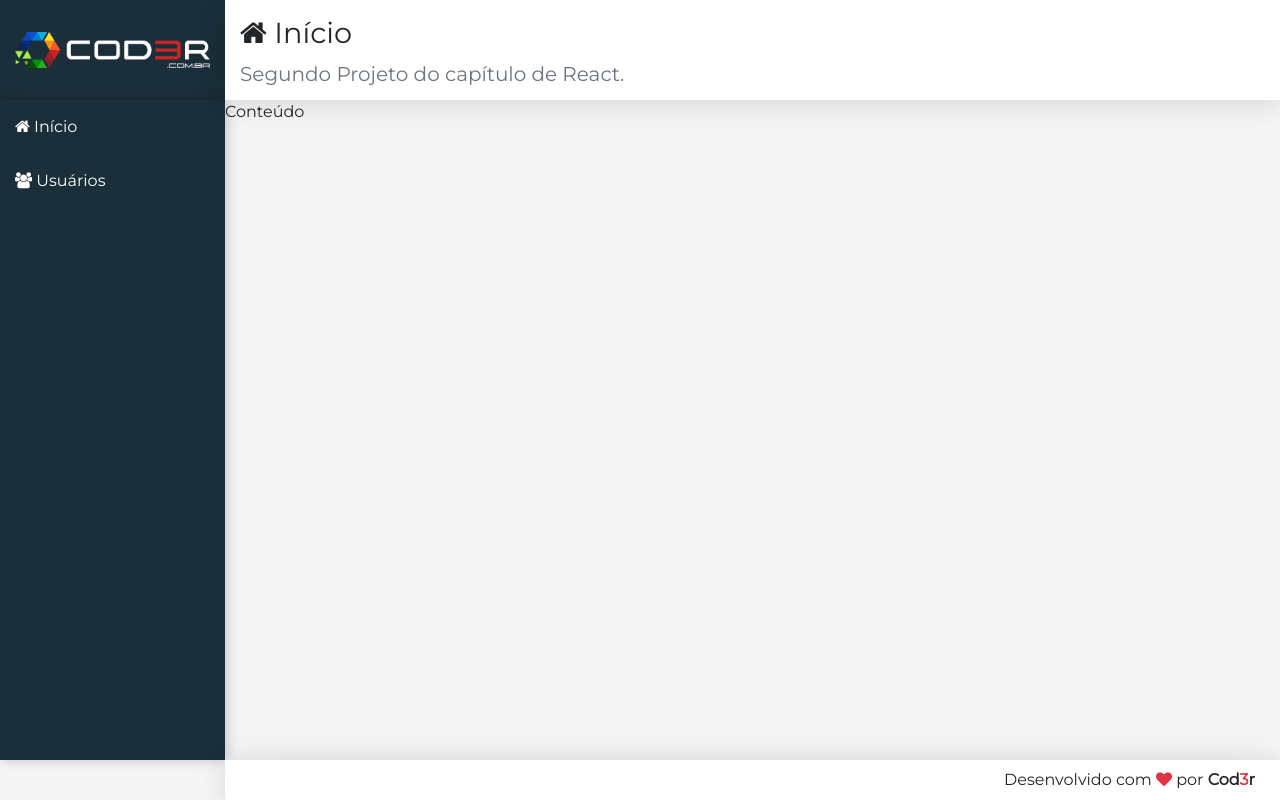
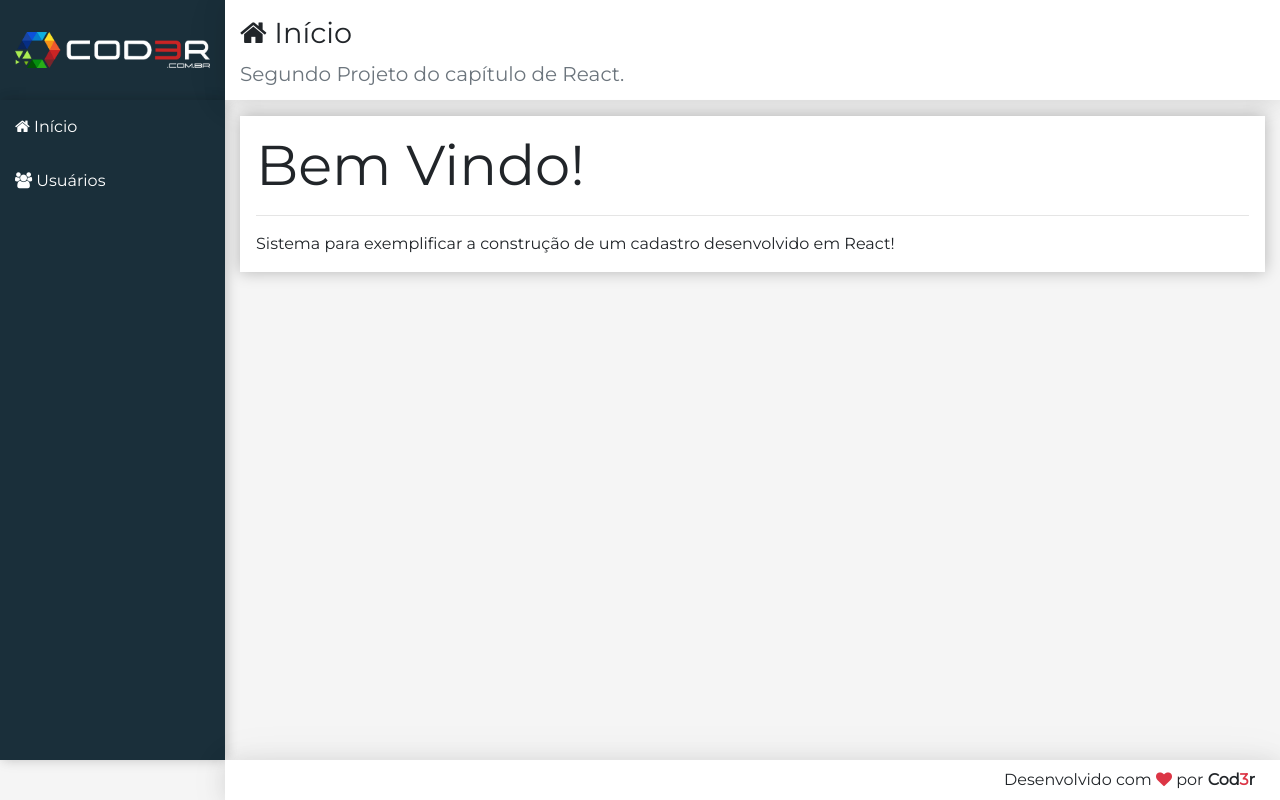
Before and after one commit to robertov8/crud-react, a React (Create React App) app in the folder frontend/: page / in a window 1280 px wide. Built offline with nearby package versions, Linux system fonts and the light colour scheme.

Commit message:
Componente Conteúdo

```diff
--- /dev/null
+++ b/frontend/src/components/home/Home.js
@@ -0,0 +1,12 @@
+import React from 'react';
+import Main from '../template/Main/Main';
+
+export default () =>
+    <Main
+        icon='home'
+        title='Início'
+        subtitle='Segundo Projeto do capítulo de React.' >
+        <div className='display-4'>Bem Vindo!</div>
+        <hr />
+        <p className='mb-0'>Sistema para exemplificar a construção de um cadastro desenvolvido em React!</p>
+    </Main>;
--- a/frontend/src/components/template/Main/Main.css
+++ b/frontend/src/components/template/Main/Main.css
@@ -0,0 +1,4 @@
+main > div {
+    background-color: #FFF;
+    box-shadow: 0 0 15px #0004;
+}
--- a/frontend/src/components/template/Main/Main.js
+++ b/frontend/src/components/template/Main/Main.js
@@ -7,7 +7,9 @@
     <Fragment>
         <Header {...props} />
 
-        <main className="content">
-            Conteúdo
+        <main className='content container-fluid'>
+            <div className='p-3 mt-3'>
+                {props.children}
+            </div>
         </main>
     </Fragment>;
--- a/frontend/src/main/App.js
+++ b/frontend/src/main/App.js
@@ -6,16 +6,14 @@
 import './App.css';
 import Logo from '../components/template/Logo/Logo';
 import Nav from '../components/template/Nav/Nav';
-import Main from '../components/template/Main/Main';
 import Footer from '../components/template/Footer/Footer';
+
+import Home from '../components/home/Home';
 
 export default () =>
     <div className='app'>
         <Logo />
         <Nav />
-        <Main
-            icon='home'
-            title='Início'
-            subtitle='Segundo Projeto do capítulo de React.' />
+        <Home />
         <Footer />
     </div>;
```
